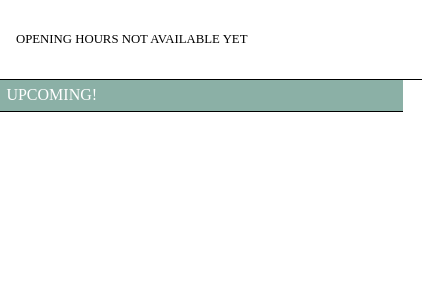
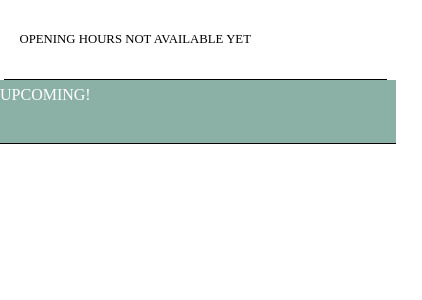
Before and after one commit to marclopezsoler/lattelab, a Next.js app: page /Components/Shop in a window 390 px wide. Shown: the top 300 px of the page, 422 px wide, since content can reach past the window. Built offline with nearby package versions, Linux system fonts and the light colour scheme.

Commit message:
minor responsive bugs

```diff
--- a/styles/Components/FindUs.module.scss
+++ b/styles/Components/FindUs.module.scss
@@ -222,16 +222,19 @@
     height: 100%;
     display: flex;
     flex-direction: column;
+    align-items: center;
+    justify-content: center;
     border: 0;
 
     .address {
+      max-width: 90%;
       height: 100%;
       padding: 2em 1em;
       border-bottom: 1.5px solid black;
     }
 
     .upcoming {
-      height: 100%;
+      height: 50px;
       padding: 0.4em 0.4em;
       border-bottom: 1.5px solid black;
     }
```
